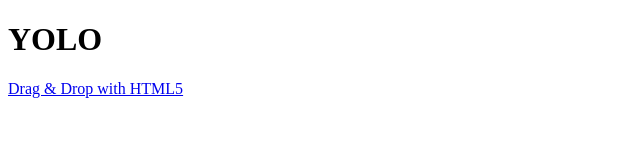
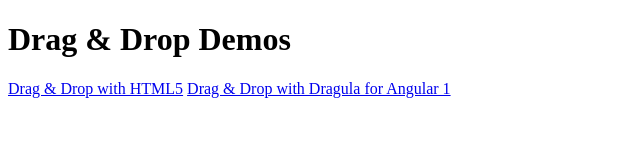
Before and after one commit to pleportz/drag-and-drop-demos, a plain HTML site: page index.html in a window 1280 px wide. Shown: the whole page, without its empty margins (0-640 px from the left). Drawn offline with Linux system fonts and the light colour scheme.

Commit message:
Added link to d&d with Dragula for Angular 1

```diff
--- a/index.html
+++ b/index.html
@@ -5,7 +5,8 @@
     <title>Drag & Drop Demos</title>
   </head>
   <body>
-    <h1>YOLO</h1>
+    <h1>Drag & Drop Demos</h1>
     <a href="./drag-and-drop-html5/index.html">Drag & Drop with HTML5</a>
+    <a href="./drag-and-drop-angular-dragula/app/index.html">Drag & Drop with Dragula for Angular 1</a>
   </body>
 </html>
```
